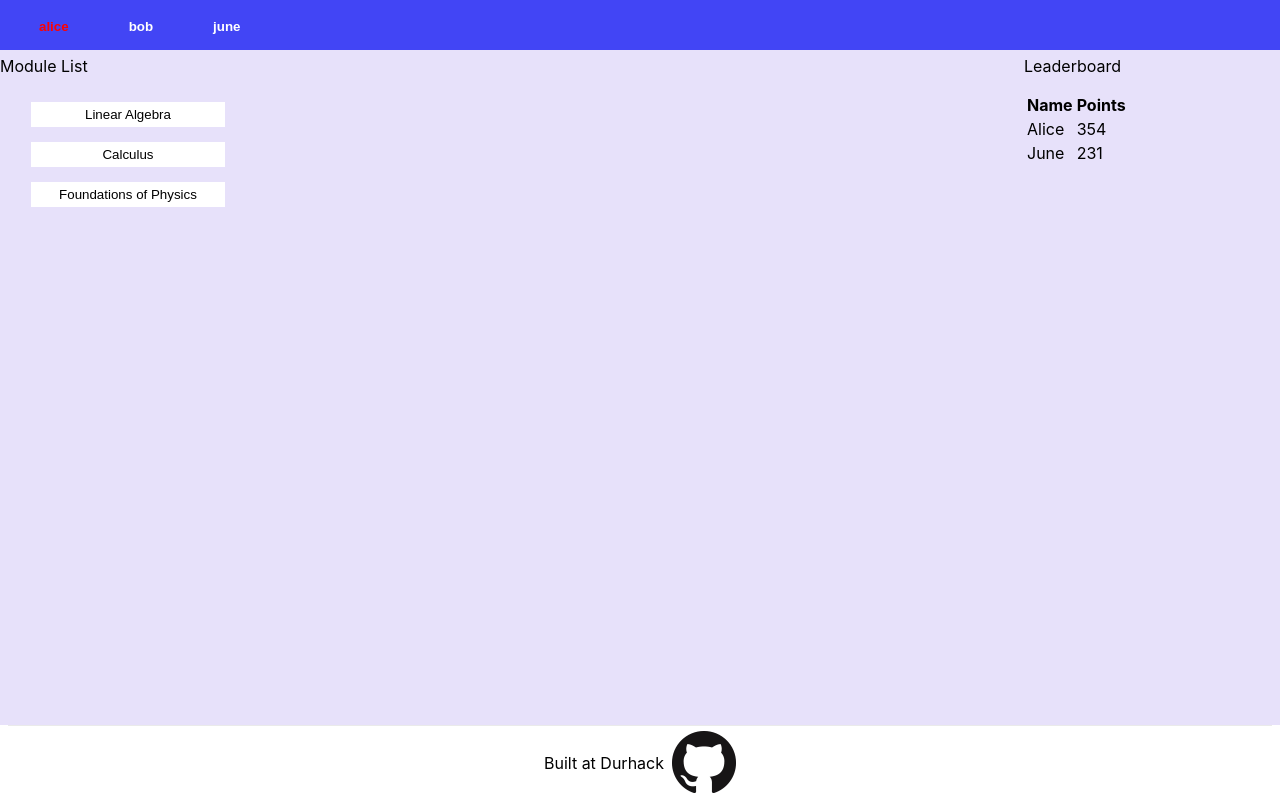
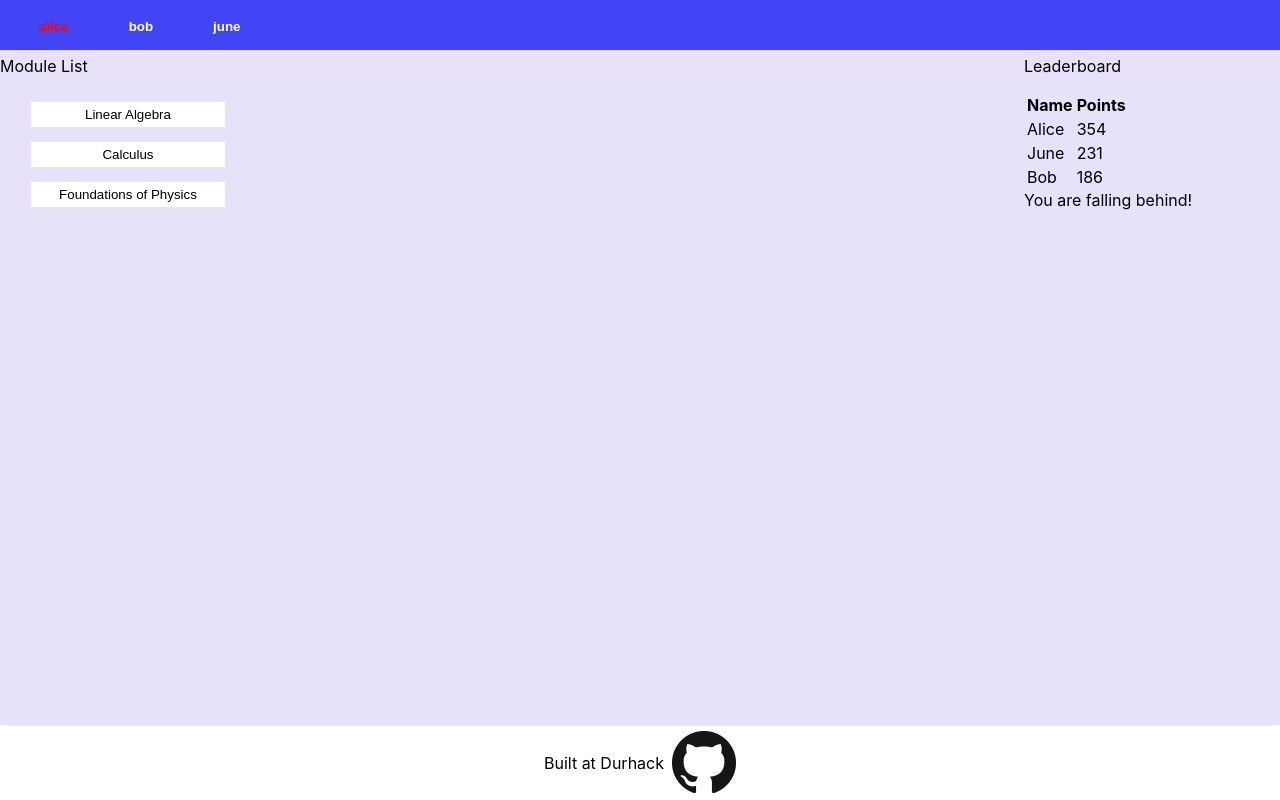
Before and after one commit to SimpsonThomas/durhack-tracker, a Next.js app: page / in a window 1280 px wide. Built offline with nearby package versions, Linux system fonts and the light colour scheme.

Commit message:
Progress Report

```diff
--- a/core/leaderboard.js
+++ b/core/leaderboard.js
@@ -1,6 +1,13 @@
 import styles from "../styles/course.module.css"
 
 function Leaderboard() {
+    let message;
+    if (Math.random < 0.8) {
+        message = "You are on track!"
+    }
+    else {
+        message = "You are falling behind!"
+    }
     return (
         <div>
 
@@ -20,9 +27,14 @@ function Leaderboard() {
                         <td>June</td>
                         <td>231</td>
                     </tr>
+                    <tr>
+                        <td>Bob</td>
+                        <td>186</td>
+                    </tr>
                 </tbody>
 
             </table>
+            {message}
         </div>
     )
 }
```
